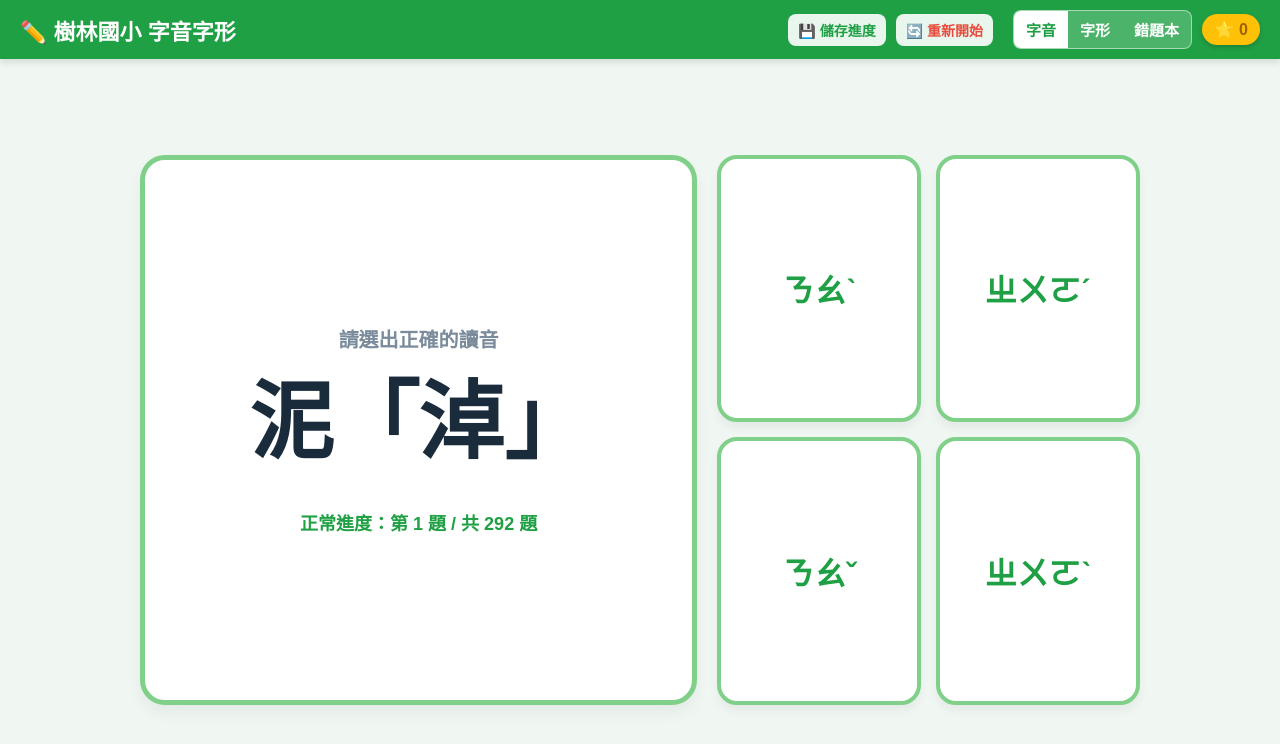
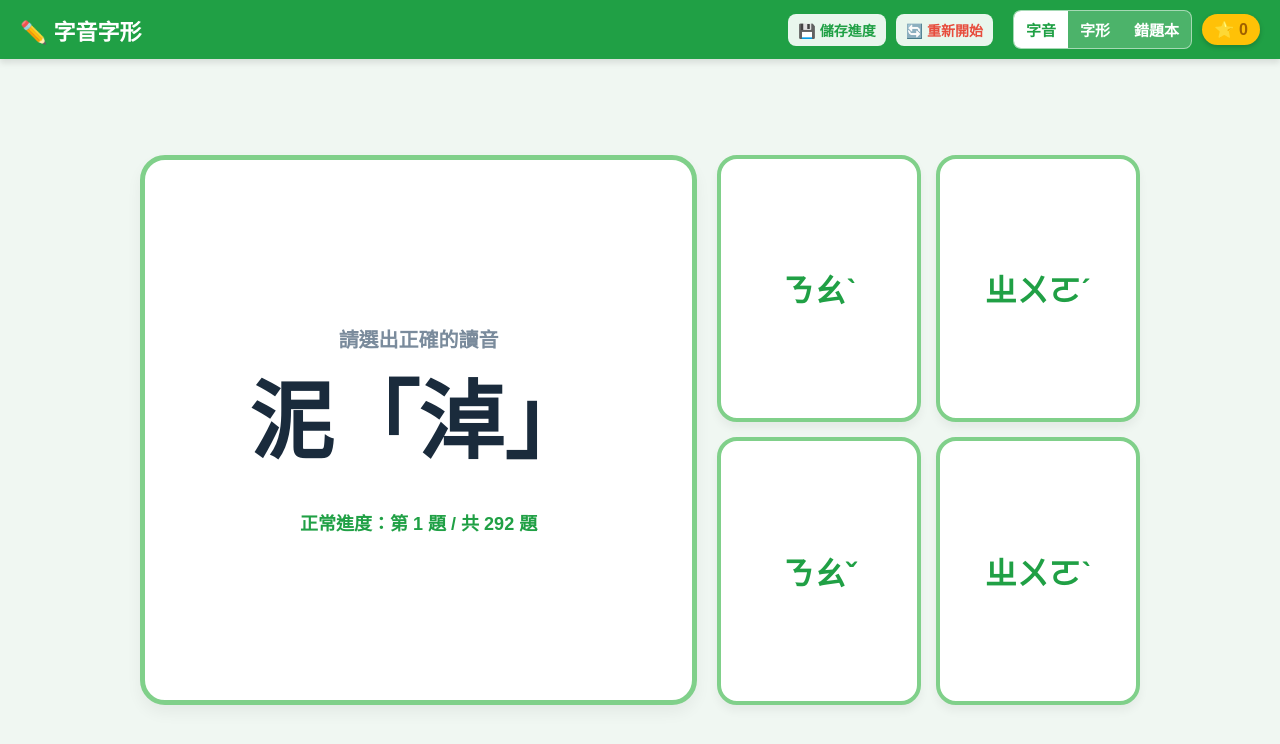
Before and after one commit to sherlock0602/CPW-practise, a plain HTML site: page index.html in a window 1280 px wide. Drawn offline with Linux system fonts and the light colour scheme.

Commit message:
Update index.html

```diff
--- a/index.html
+++ b/index.html
@@ -277,7 +277,7 @@
 <body>
 
     <header>
-        <div class="header-title">✏️ 樹林國小 字音字形</div>
+        <div class="header-title">✏️ 字音字形</div>
         <div class="header-controls">
             <button class="sys-btn" onclick="saveData(true)">💾 儲存進度</button>
             <button class="sys-btn danger" onclick="resetAll()">🔄 重新開始</button>
```
